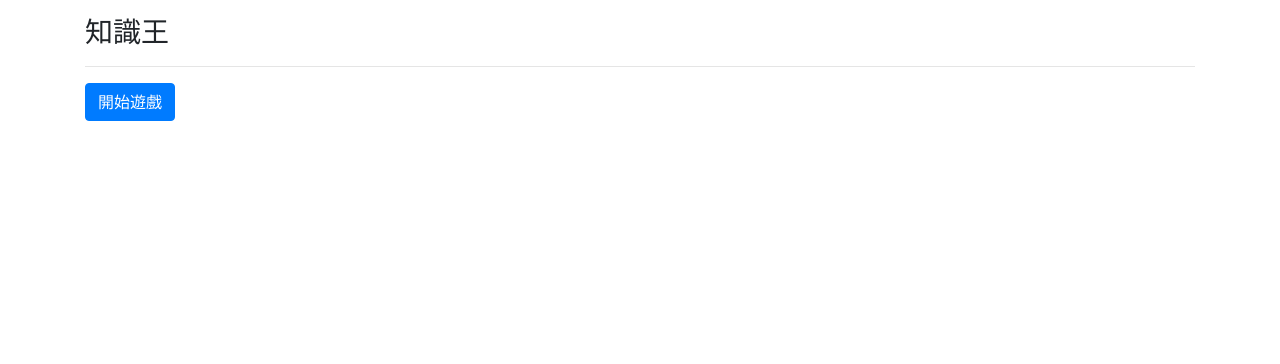
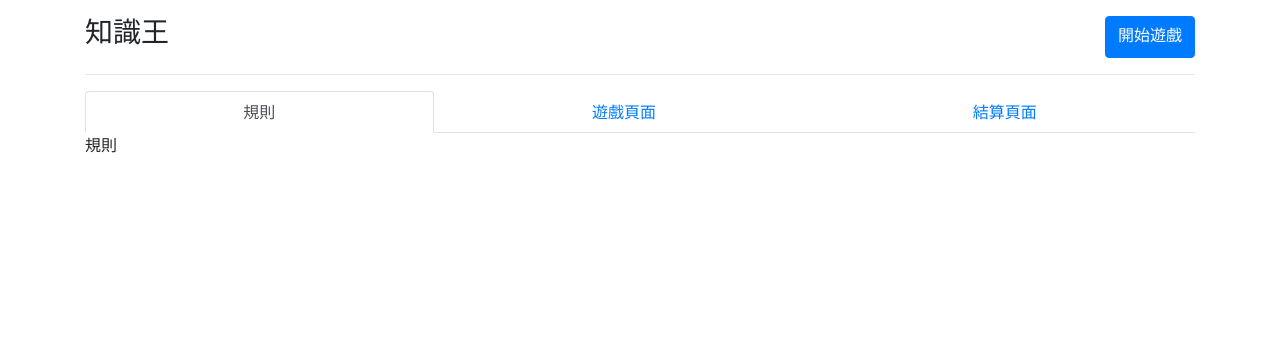
Before and after one commit to D0683497/Knowledge, a Django app: page /game/play in a window 1280 px wide. Shown: the part 56-420 px from the top of the page. Run offline with Django 3.2, Linux system fonts and the light colour scheme; the visitor is signed in with stand-in values (Sample User, id 1); some libraries are stand-ins or nearby versions.

Commit message:
優化頁面

```diff
--- a/game/templates/play.html
+++ b/game/templates/play.html
@@ -5,8 +5,32 @@
 
 {% block content %}
 <div class="container">
-    <h3>知識王</h3>
+    <div class="d-flex justify-content-between">
+        <h3>知識王</h3>
+        <a class="btn btn-primary" href="{% url 'game' %}" role="button">開始遊戲</a>
+    </div>
     <hr>
-    <a class="btn btn-primary" href="{% url 'game' %}" role="button">開始遊戲</a>
+    <ul class="nav nav-tabs nav-fill" id="myTab" role="tablist">
+        <li class="nav-item">
+            <a class="nav-link active" id="rule-tab" data-toggle="tab" href="#rule" role="tab" aria-controls="rule" aria-selected="true">規則</a>
+        </li>
+        <li class="nav-item">
+            <a class="nav-link" id="play-tab" data-toggle="tab" href="#play" role="tab" aria-controls="play" aria-selected="false">遊戲頁面</a>
+        </li>
+        <li class="nav-item">
+            <a class="nav-link" id="result-tab" data-toggle="tab" href="#result" role="tab" aria-controls="contact" aria-selected="false">結算頁面</a>
+        </li>
+    </ul>
+    <div class="tab-content" id="myTabContent">
+        <div class="tab-pane fade show active" id="rule" role="tabpanel" aria-labelledby="rule-tab">
+            規則
+        </div>
+        <div class="tab-pane fade" id="play" role="tabpanel" aria-labelledby="play-tab">
+            遊戲頁面
+        </div>
+        <div class="tab-pane fade" id="result" role="tabpanel" aria-labelledby="result-tab">
+            結算頁面
+        </div>
+    </div>
 </div>
 {% endblock %}
--- a/game/templates/result.html
+++ b/game/templates/result.html
@@ -90,7 +90,7 @@
                     :per-page="perPage"
                     :total-rows="rows"
                     align="fill"
-                    aria-controls="my-card"
+                    class="m-0"
                 ></b-pagination>
             </template>
         </b-card>
```
